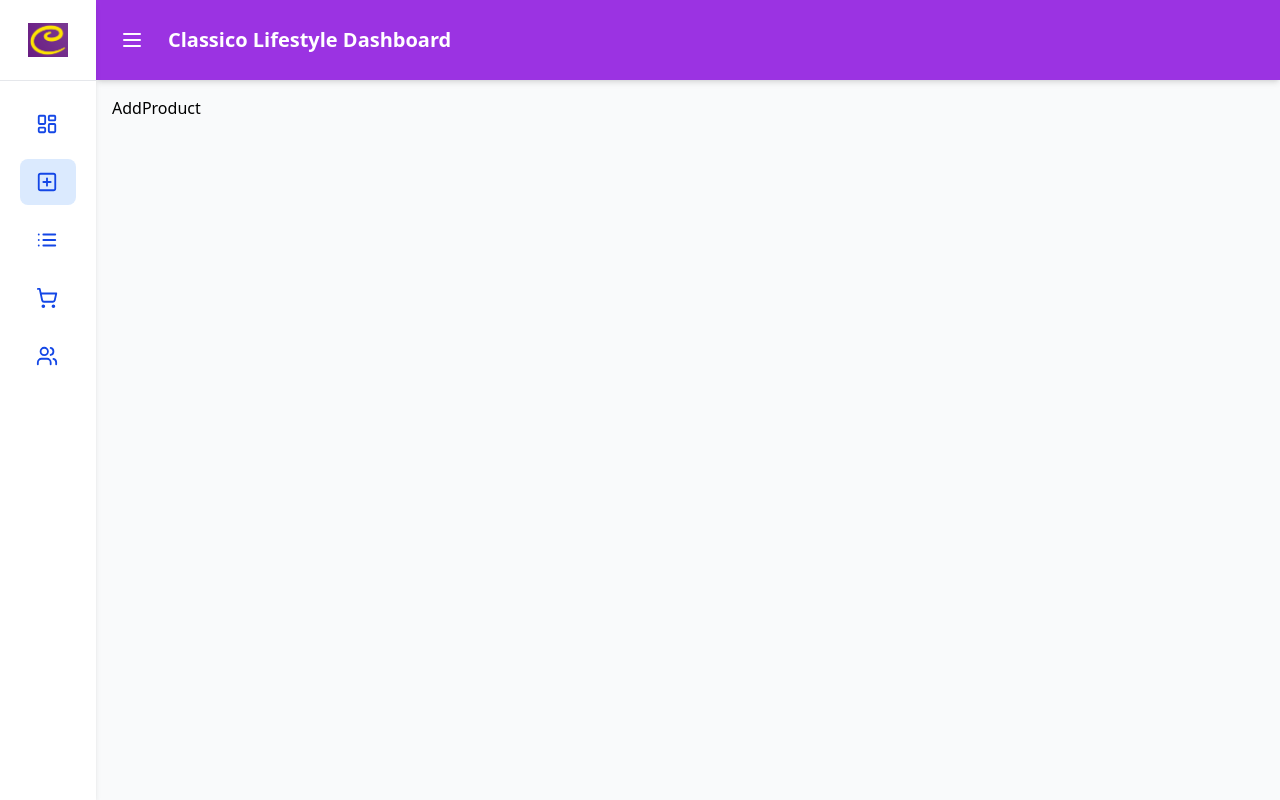
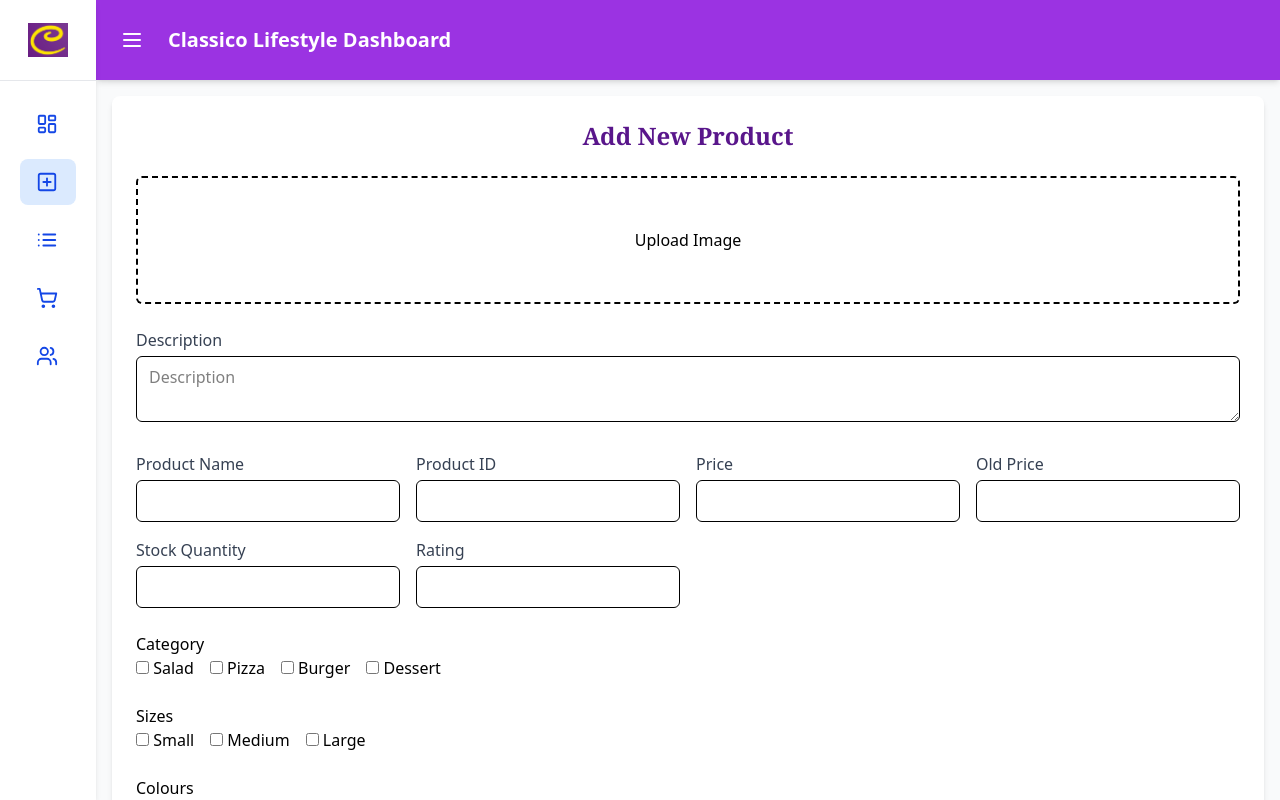
Before and after one commit to Nazmul-Karim-Tanvir/classicoLifestyle, a React (Vite) app in the folder classicoDashboard/: page /add-product in a window 1280 px wide. Built offline with nearby package versions, Linux system fonts and the light colour scheme.

Commit message:
working on dashboard

```diff
--- a/classicoDashboard/src/components/custom/Sidebar.jsx
+++ b/classicoDashboard/src/components/custom/Sidebar.jsx
@@ -15,9 +15,9 @@ import useSidebarStore from "../../store/useSidebarStore";
 const navItems = [
     { to: "/", label: "Dashboard", icon: <LayoutDashboard size={22} aria-hidden="true" /> },
     { to: "/add-product", label: "Add Product", icon: <PlusSquare size={22} aria-hidden="true" /> },
-    { to: "/product-list", label: "Order List", icon: <List size={22} aria-hidden="true" /> },
-    { to: "/order-list", label: "Orders", icon: <ShoppingCart size={22} aria-hidden="true" /> },
-    { to: "/customer-info", label: "Customers", icon: <Users size={22} aria-hidden="true" /> },
+    { to: "/product-list", label: "Product List", icon: <List size={22} aria-hidden="true" /> },
+    { to: "/order-list", label: "Order List", icon: <ShoppingCart size={22} aria-hidden="true" /> },
+    { to: "/customer-info", label: "Customer Info", icon: <Users size={22} aria-hidden="true" /> },
 
 ];
 
--- a/classicoDashboard/src/pages/addProduct/AddProduct.jsx
+++ b/classicoDashboard/src/pages/addProduct/AddProduct.jsx
@@ -1,9 +1,255 @@
-import React from 'react'
+import React, { useState } from "react";
+
+const categories = ["Salad", "Pizza", "Burger", "Dessert"];
+const sizes = ["Small", "Medium", "Large"];
+const colours = ["Red", "Green", "Blue", "Black"];
+const tagsList = ["Spicy", "Vegetarian", "New", "Best Seller"];
 
 const AddProduct = () => {
+    const [form, setForm] = useState({
+        image: null,
+        name: "",
+        description: "",
+        category: [],
+        price: "",
+        oldPrice: "",
+        sizes: [],
+        colour: [],
+        productId: "",
+        stock: "",
+        rating: "",
+        tags: [],
+    });
+
+    const [message, setMessage] = useState(null);
+
+    const handleChange = (e) => {
+        const { name, value, files, type, checked } = e.target;
+        if (type === "file") {
+            setForm((prev) => ({ ...prev, [name]: files[0] || null }));
+        } else if (type === "checkbox") {
+            setForm((prev) => {
+                const arr = new Set(prev[name]);
+                checked ? arr.add(value) : arr.delete(value);
+                return { ...prev, [name]: Array.from(arr) };
+            });
+        } else {
+            setForm((prev) => ({ ...prev, [name]: value }));
+        }
+    };
+
+    const handleSubmit = (e) => {
+        e.preventDefault();
+        setMessage("✅ Product added successfully!");
+        setForm({
+            image: null,
+            name: "",
+            description: "",
+            category: [],
+            price: "",
+            oldPrice: "",
+            sizes: [],
+            colour: [],
+            productId: "",
+            stock: "",
+            rating: "",
+            tags: [],
+        });
+    };
+
     return (
-        <div>AddProduct</div>
-    )
-}
+        <div className="max-w-full mx-auto p-6 bg-white rounded-lg shadow-md">
+            <h2 className="text-2xl font-semibold mb-6 text-purple-900 text-center font-serif">Add New Product</h2>
 
-export default AddProduct
+            {message && <p className="mb-4 text-center text-green-600 font-semibold">{message}</p>}
+
+            <form onSubmit={handleSubmit} className="space-y-6">
+                {/* Image Upload */}
+                <div className="w-full">
+                    <label className="cursor-pointer flex flex-col items-center justify-center border-2 border-dashed rounded-md h-32">
+                        <input
+                            type="file"
+                            name="image"
+                            accept="image/*"
+                            onChange={handleChange}
+                            required
+                            className="hidden"
+                        />
+                        Upload Image
+                    </label>
+                    {form.image && <p className="text-center mt-1">{form.image.name}</p>}
+                </div>
+
+                {/* Description */}
+                <div>
+                    <label className="block text-gray-700 font-medium mb-1">Description</label>
+                    <textarea
+                        name="description"
+                        placeholder="Description"
+                        value={form.description}
+                        onChange={handleChange}
+                        required
+                        className="w-full border px-3 py-2 rounded-md"
+                    />
+                </div>
+
+                {/* Responsive Grid Fields */}
+                <div className="grid grid-cols-1 sm:grid-cols-3 lg:grid-cols-4 gap-4">
+                    {/* Name */}
+                    <div>
+                        <label className="block text-gray-700 font-medium mb-1">Product Name</label>
+                        <input
+                            type="text"
+                            name="name"
+                            value={form.name}
+                            onChange={handleChange}
+                            required
+                            className="w-full border px-3 py-2 rounded-md"
+                        />
+                    </div>
+
+                    {/* Product ID */}
+                    <div>
+                        <label className="block text-gray-700 font-medium mb-1">Product ID</label>
+                        <input
+                            type="number"
+                            name="productId"
+                            value={form.productId}
+                            onChange={handleChange}
+                            required
+                            className="w-full border px-3 py-2 rounded-md"
+                        />
+                    </div>
+
+                    {/* Price */}
+                    <div>
+                        <label className="block text-gray-700 font-medium mb-1">Price</label>
+                        <input
+                            type="number"
+                            name="price"
+                            value={form.price}
+                            onChange={handleChange}
+                            required
+                            className="w-full border px-3 py-2 rounded-md"
+                        />
+                    </div>
+
+                    {/* Old Price */}
+                    <div>
+                        <label className="block text-gray-700 font-medium mb-1">Old Price</label>
+                        <input
+                            type="number"
+                            name="oldPrice"
+                            value={form.oldPrice}
+                            onChange={handleChange}
+                            className="w-full border px-3 py-2 rounded-md"
+                        />
+                    </div>
+
+                    {/* Stock */}
+                    <div>
+                        <label className="block text-gray-700 font-medium mb-1">Stock Quantity</label>
+                        <input
+                            type="number"
+                            name="stock"
+                            value={form.stock}
+                            onChange={handleChange}
+                            required
+                            className="w-full border px-3 py-2 rounded-md"
+                        />
+                    </div>
+
+                    {/* Rating */}
+                    <div>
+                        <label className="block text-gray-700 font-medium mb-1">Rating</label>
+                        <input
+                            type="number"
+                            name="rating"
+                            value={form.rating}
+                            onChange={handleChange}
+                            className="w-full border px-3 py-2 rounded-md"
+                        />
+                    </div>
+                </div>
+
+                {/* Category */}
+                <div>
+                    <p className="font-medium">Category</p>
+                    {categories.map((cat) => (
+                        <label key={cat} className="mr-4">
+                            <input
+                                type="checkbox"
+                                name="category"
+                                value={cat}
+                                checked={form.category.includes(cat)}
+                                onChange={handleChange}
+                            />{" "}
+                            {cat}
+                        </label>
+                    ))}
+                </div>
+
+                {/* Sizes */}
+                <div>
+                    <p className="font-medium">Sizes</p>
+                    {sizes.map((s) => (
+                        <label key={s} className="mr-4">
+                            <input
+                                type="checkbox"
+                                name="sizes"
+                                value={s}
+                                checked={form.sizes.includes(s)}
+                                onChange={handleChange}
+                            />{" "}
+                            {s}
+                        </label>
+                    ))}
+                </div>
+
+                {/* Colours */}
+                <div>
+                    <p className="font-medium">Colours</p>
+                    {colours.map((c) => (
+                        <label key={c} className="mr-4">
+                            <input
+                                type="checkbox"
+                                name="colour"
+                                value={c}
+                                checked={form.colour.includes(c)}
+                                onChange={handleChange}
+                            />{" "}
+                            {c}
+                        </label>
+                    ))}
+                </div>
+
+                {/* Tags */}
+                <div>
+                    <p className="font-medium">Tags</p>
+                    {tagsList.map((tag) => (
+                        <label key={tag} className="mr-4">
+                            <input
+                                type="checkbox"
+                                name="tags"
+                                value={tag}
+                                checked={form.tags.includes(tag)}
+                                onChange={handleChange}
+                            />{" "}
+                            {tag}
+                        </label>
+                    ))}
+                </div>
+
+                {/* Submit */}
+                <button
+                    type="submit"
+                    className="w-full bg-black text-white py-3 rounded-md hover:bg-purple-700 transition"
+                >
+                    ADD
+                </button>
+            </form>
+        </div>
+    );
+};
+
+export default AddProduct;
```
